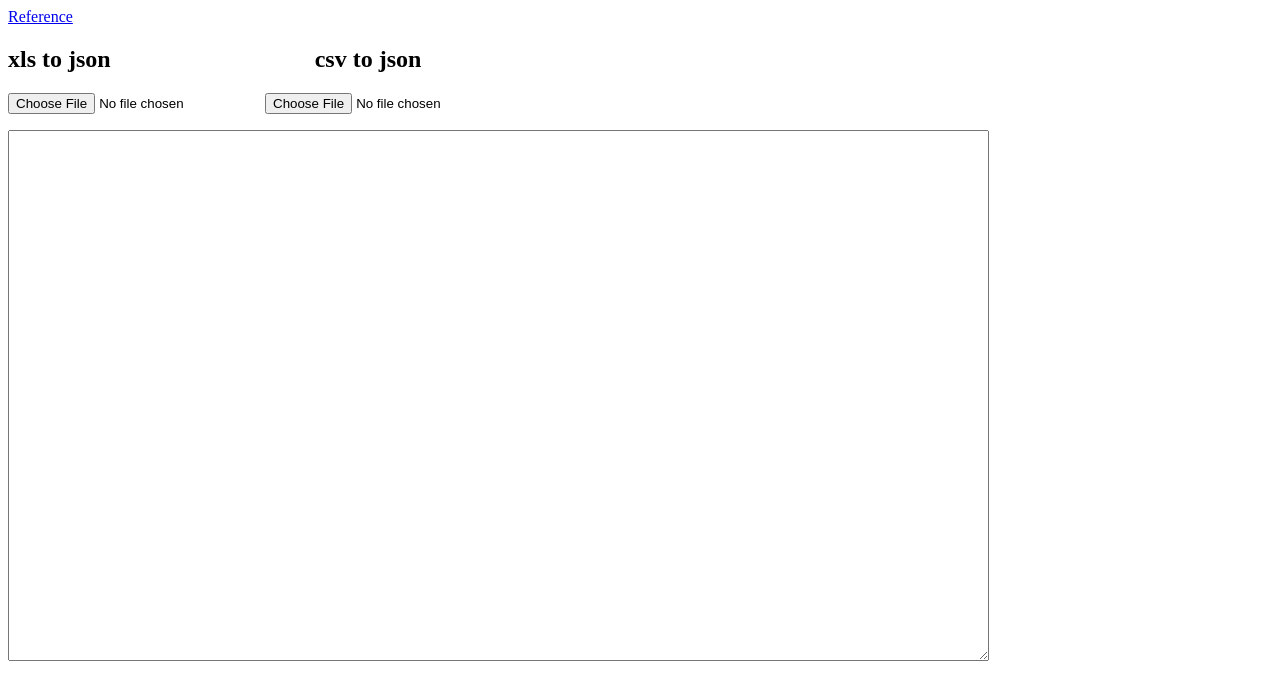
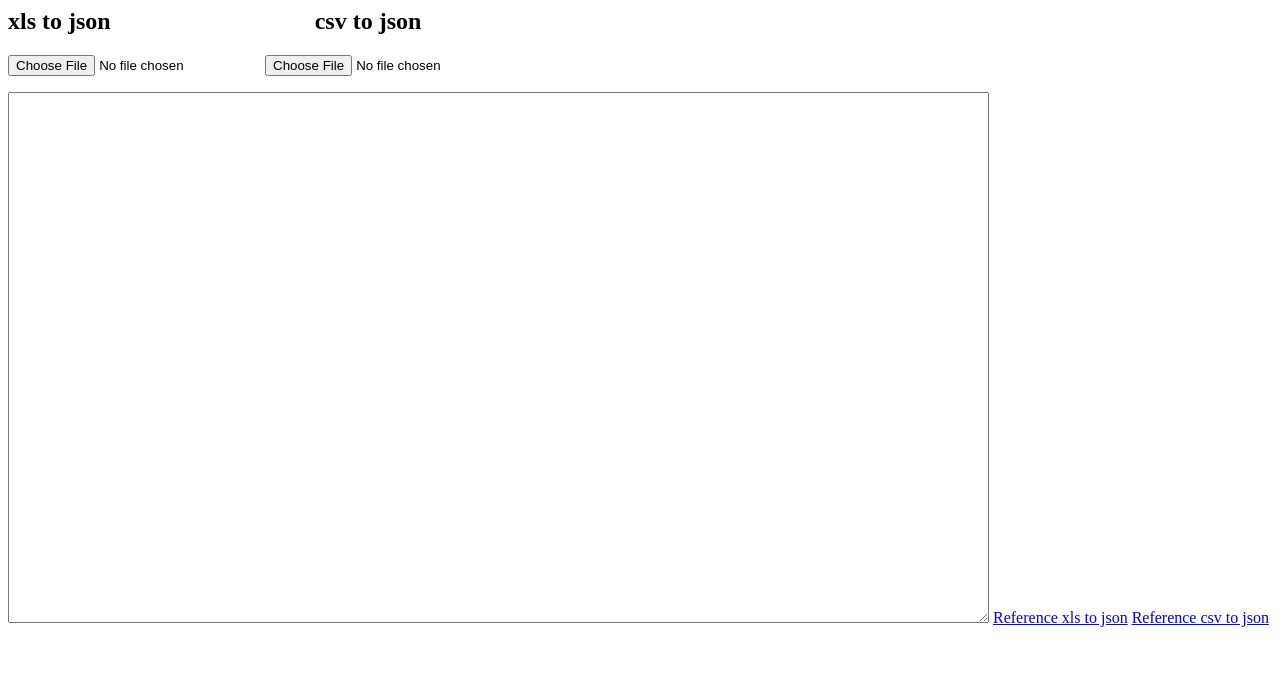
Before and after one commit to Amilcar34/xls, a plain HTML site: page index.html in a window 1280 px wide. Drawn offline with Linux system fonts and the light colour scheme.

Commit message:
add references

```diff
--- a/index.html
+++ b/index.html
@@ -3,7 +3,6 @@
 <script src="lib/xlsx.js"></script>
 <script src="controller/csv-to-json.js"></script>
 <script src="controller/xls-to-json.js"></script>
-<a href="https://stackoverflow.com/questions/8238407/how-to-parse-excel-file-in-javascript-html5">Reference</a>
 <h2>xls to json   &nbsp&nbsp&nbsp&nbsp&nbsp&nbsp&nbsp&nbsp&nbsp&nbsp&nbsp&nbsp&nbsp&nbsp&nbsp&nbsp&nbsp&nbsp&nbsp&nbsp&nbsp&nbsp&nbsp&nbsp&nbsp&nbsp&nbsp&nbsp&nbsp&nbsp&nbsp&nbsp  csv to json</h2>
 <form enctype="multipart/form-data">
     <input id="upload" type=file  name="files">
@@ -16,3 +15,5 @@
 
     document.getElementById('upload').addEventListener('change', handleFileSelect, false);
     </script>
+    <a href="https://stackoverflow.com/questions/8238407/how-to-parse-excel-file-in-javascript-html5">Reference xls to json</a>
+    <a href="https://stackoverflow.com/questions/27979002/convert-csv-data-into-json-format-using-javascript">Reference csv to json</a>
```
Lines whose indentation alone changed are shown as unchanged.
